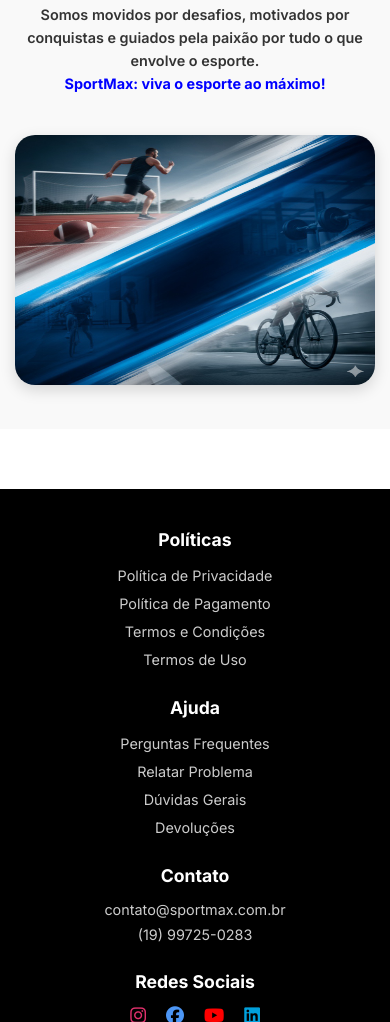
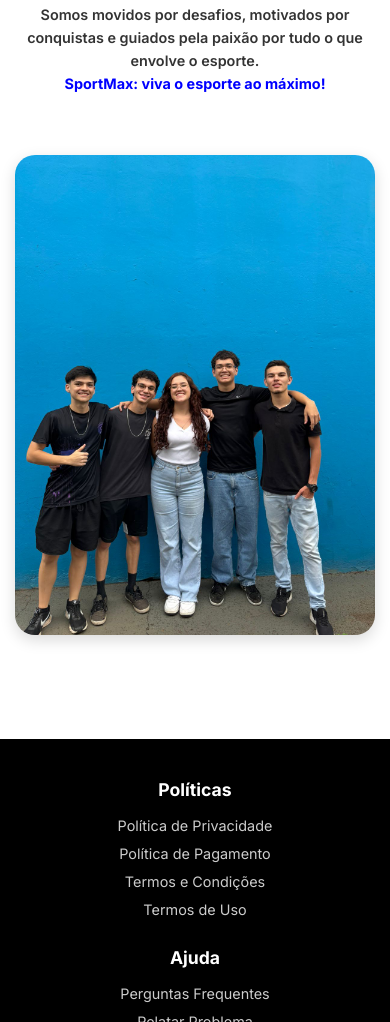
Before and after one commit to ViniciusMoreto/TCC_API, a plain HTML site: page sobreNos.html in a window 390 px wide. Shown: the part 811-1833 px from the top of the page. Drawn offline with Linux system fonts and the light colour scheme.

Commit message:
Foto da equipe

```diff
--- a/sobreNos.html
+++ b/sobreNos.html
@@ -71,6 +71,7 @@
 
     <main class="sobre-nos">
         <section class="sobre-nos__container">
+            <div class="sobre-nos__texto">
                 <h1>Sobre a SportMax</h1>
                 <p>
                     A SportMax nasceu da paixão pelo esporte e pelo movimento.
@@ -95,9 +96,10 @@
                     Somos movidos por desafios, motivados por conquistas e guiados pela paixão por tudo o que envolve o esporte.<br>
                     <strong>SportMax: viva o esporte ao máximo!</strong>
                 </p>
+            </div>
 
             <div class="sobre-nos__imagem">
-                <img src="./imagem/banner.jpeg" alt="Equipe SportMax e artigos esportivos">
+                <img src="./imagem/Foto equipe SportMax.jpg" alt="Equipe SportMax e artigos esportivos">
             </div>
         </section>
     </main>
--- a/style/sobreNos.css
+++ b/style/sobreNos.css
@@ -181,17 +181,16 @@ nav a:hover {
 /* Principal */
 
 .sobre-nos {
-    font-family: var(--font-family-principal);
-    background-color: #f9f9f9;
-    color: var(--cor-preto);
-    padding: 60px 20px;
     display: flex;
     justify-content: center;
+    padding: 60px 20px;
 }
 
 .sobre-nos__container {
-    max-width: 900px;
-    text-align: left;
+    display: flex;
+    align-items: center;
+    gap: 40px;
+    max-width: 1200px;
 }
 
 .sobre-nos__container h1 {
@@ -221,19 +220,21 @@ nav a:hover {
     text-align: center;
 }
 
+.sobre-nos__texto {
+    font-family: var(--font-family-principal);
+    flex: 1;
+}
+
 .sobre-nos__imagem {
-    margin-top: 40px;
+    flex: 1;
 }
 
 .sobre-nos__imagem img {
     width: 100%;
-    height: 100%;
-    max-width: 800px;
-    max-height: 400px;
+    height: auto;
     border-radius: 20px;
     box-shadow: 0 5px 15px rgba(0, 0, 0, 0.15);
 }
-
 
 /* Footer */
 footer {
@@ -568,6 +569,17 @@ footer {
     }
 }
 
+@media (max-width: 900px) {
+    .sobre-nos__container {
+        flex-direction: column;
+        text-align: center;
+    }
+
+    .sobre-nos__texto {
+        text-align: left;
+    }
+}
+
 @media (max-width: 768px) {
 
     .barra-inicial {
@@ -608,7 +620,8 @@ footer {
     }
 
     .sobre-nos__imagem img {
-        max-height: 300px;
+        width: 100%;
+        max-height: 700px;
     }
 
     .conatainer-footer {
@@ -658,7 +671,8 @@ footer {
     }
 
     .sobre-nos__imagem img {
-        max-height: 250px;
+        width: 100%;
+        max-height: 500px;
     }
 
     .icon_pagamento img {
```
Also changed, not shown: imagem/Foto da equipe SportMax.jpg (added), imagem/Foto equipe SportMax.jpg (added). Lines whose indentation alone changed are shown as unchanged.
